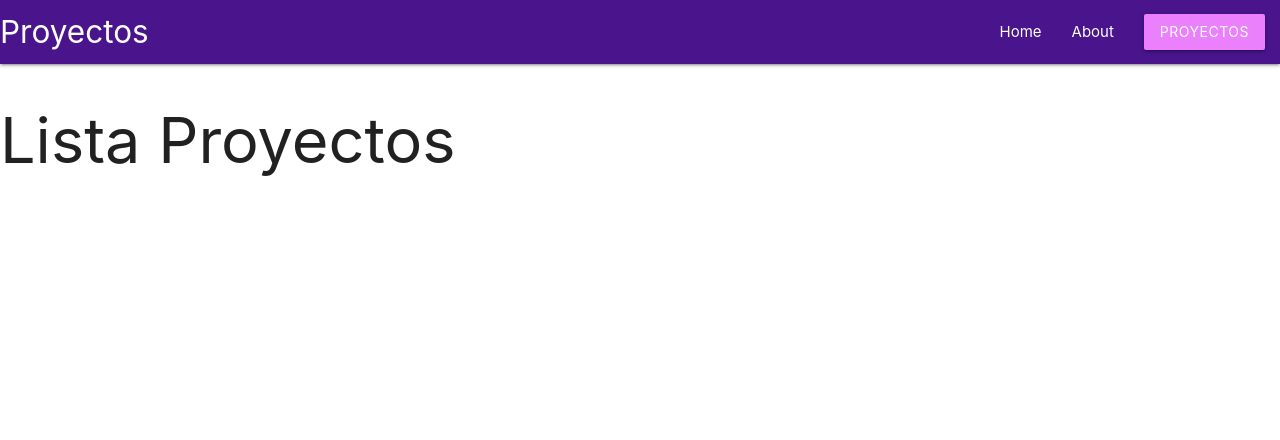
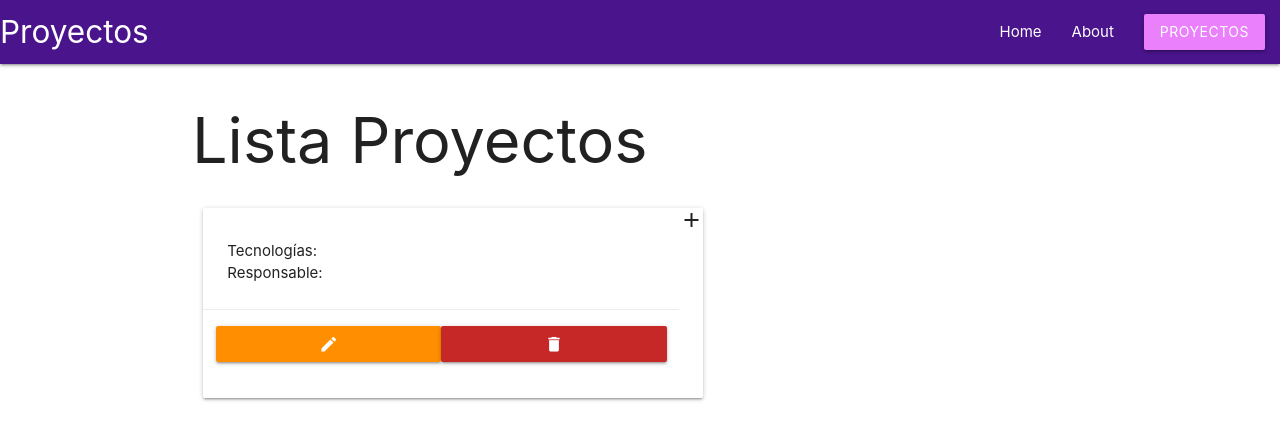
Before and after one commit to margaritasing/vue-Firebase, a Vue app: page /proyectos in a window 1280 px wide. Shown: the top 440 px of the page. Built offline with nearby package versions, Linux system fonts and the light colour scheme; no server answers.

Commit message:
agrego otro componente

```diff
--- a/public/index.html
+++ b/public/index.html
@@ -12,8 +12,7 @@
 
     <!--Import Google Icon Font-->
     <link href="https://fonts.googleapis.com/icon?family=Material+Icons" rel="stylesheet">
-    <!-- Compiled and minified CSS -->
-    <link rel="stylesheet" href="https://cdnjs.cloudflare.com/ajax/libs/materialize/1.0.0/css/materialize.min.css">
+
 
 
 </head>
--- /dev/null
+++ b/src/components/CardProject.vue
@@ -0,0 +1,32 @@
+<template>
+  <div class="card horizontal">
+
+      <div class="card-stacked">
+        <div class="card-content">
+             <span class="card-title">{{ data? data.name: '' }}</span>
+          <p>{{ data ? data.description: '' }}</p>
+          <p> Tecnologías: {{ data ? data.langs: ''}} </p>
+          <p>Responsable: {{ data ? data.responsable: ''}} </p>
+        </div>
+        <div class="card-action">
+            <div class="row">
+                 <a class="col s6 waves-effect waves-light btn amber darken-3">
+                      <i class="material-icons">edit</i>
+                 </a>
+                 <a class="col s6 waves-effect waves-light btn red darken-3">
+                      <i class="material-icons">delete</i>
+                  </a>
+            </div>
+
+        </div>
+      </div> <i class="material-icons">add</i>
+    </div>
+</template>
+
+<script>
+export default {
+  props: {
+    data:Object,
+  },
+};
+</script>
--- /dev/null
+++ b/src/components/Contenedor.vue
@@ -0,0 +1,35 @@
+<template>
+  <div class="row">
+     <div class="col s12 m7">
+         <card-project :data="projects"/>
+  </div>
+
+  </div>
+</template>
+
+<script>
+import CardProject from './CardProject.vue'
+export default {
+  data: () => ({
+      projects: null,
+  }),
+  components: {
+       CardProject
+   },
+   mounted(){
+       this.getProjects()
+   },
+   methods: {
+      async getProjects(){
+          const res = await fetch("https://vue-js-a4fb6-default-rtdb.firebaseio.com/projects.json")
+          const data = await res.json();
+
+          this.projects= data
+
+          console.log(data)
+
+
+       },
+   },
+};
+</script>
--- a/src/views/Proyectos.vue
+++ b/src/views/Proyectos.vue
@@ -1,13 +1,16 @@
 <template>
-  <h1>Lista Proyectos</h1>
+<div class="container">
+   <h1>Lista Proyectos</h1>
+   <contenedor/>
+</div>
+
 </template>
 
 <script>
+import Contenedor from '../components/Contenedor.vue'
 export default {
+  components: { Contenedor
+  },
 
-}
+};
 </script>
-
-<style>
-
-</style>
```
